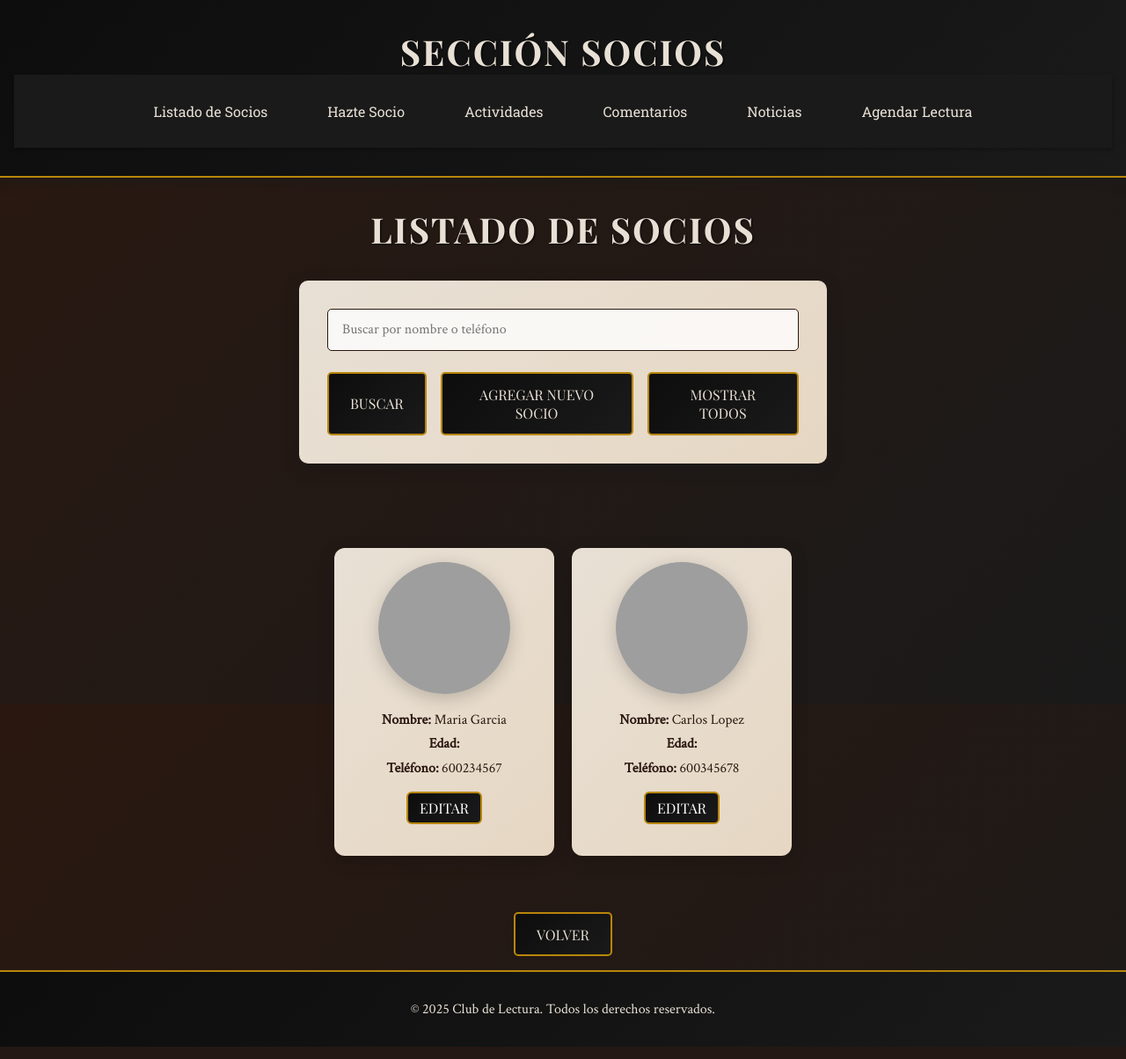
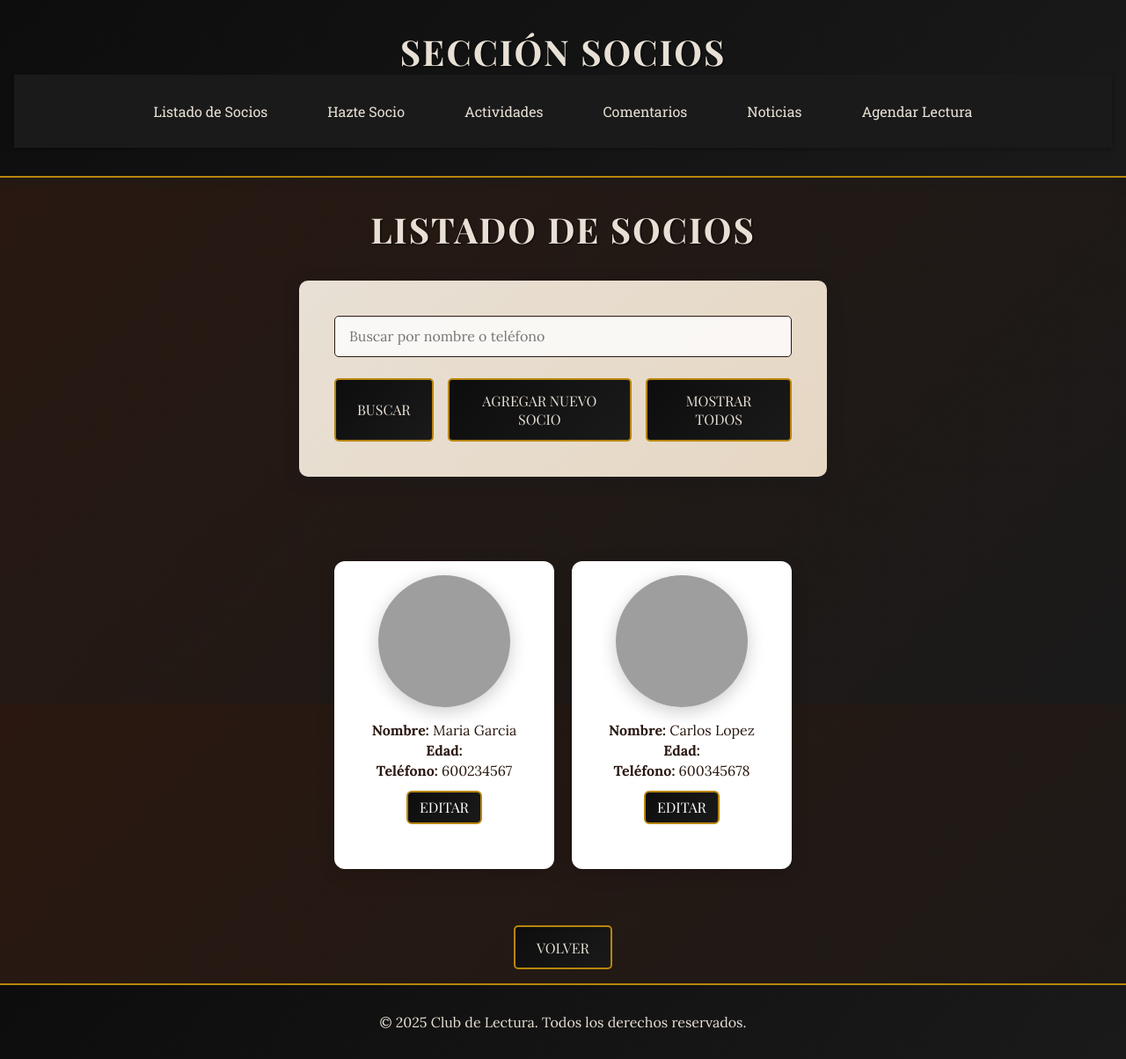
Before and after one commit to JavierMB91/Desarrollo-Web-en-Entorno-Cliente, a PHP site: page /socios.php in a window 1280 px wide. Shown: the whole page at 88% size. Run offline with PHP 8.4, Linux system fonts and the light colour scheme; data comes from the database, SQL or seed files in the repository; grey boxes are pictures that could not be loaded.

Commit message:
Ligeros cambios

```diff
--- a/Formulario Club Deportivo/app/css/estilos.css
+++ b/Formulario Club Deportivo/app/css/estilos.css
@@ -1,5 +1,5 @@
 /* ===== IMPORTACIONES Y VARIABLES GLOBALES ===== */
-@import url('https://fonts.googleapis.com/css2?family=Playfair+Display:wght@400;700&family=Merriweather:wght@300;400&family=Roboto+Slab:wght@300;400&family=Crimson+Text:ital,wght@0,400;1,400&display=swap');
+@import url('https://fonts.googleapis.com/css2?family=Lora:ital,wght@0,400;0,700;1,400&family=Playfair+Display:wght@400;700&family=Roboto+Slab:wght@300;400&display=swap');
 
 :root {
     --ebano-oscuro: #0D0D0D;
@@ -24,12 +24,10 @@
 html, body {
     scroll-behavior: smooth;
     height: 100%;
-    margin: 0;
-    padding: 0;
 }
 
 body {
-    font-family: 'Crimson Text', serif;
+    font-family: 'Lora', serif;
     background: linear-gradient(135deg, var(--madera-ebano), var(--ebano-medio));
     min-height: 100vh;
     display: flex;
@@ -43,7 +41,7 @@ body {
     flex-direction: column;
 }
 
-.container main, main {
+main {
     flex: 1;
     max-width: 1200px;
     width: 100%;
@@ -139,7 +133,7 @@ section p {
 }
 
 /* ===== FORMULARIOS ===== */
-form, main form {
+form {
     max-width: 750px;
     margin: 2rem auto;
     background: linear-gradient(135deg, var(--papel-antiguo), #E6D7C3);
@@ -159,15 +153,12 @@ form, main form {
 
 .bloque-form input,
 .bloque-form select,
-.bloque-form textarea,
-main form input,
-main form select,
-main form textarea {
+.bloque-form textarea {
     width: 100%;
     padding: 1rem;
     border-radius: 5px;
     border: 1px solid var(--madera-ebano);
-    font-family: 'Crimson Text', serif;
+    font-family: 'Lora', serif;
     font-size: 1.15rem;
     background: rgba(255, 255, 255, 0.8);
     resize: none;
@@ -201,10 +189,7 @@ main form textarea:focus {
 button[type="submit"],
 .btn,
 .btn-atras,
-.boton-principal,
-main form button,
-main form .btn,
-main form .btn-atras {
+.boton-principal {
     background: linear-gradient(135deg, var(--ebano-oscuro), var(--ebano-medio));
     color: var(--papel-antiguo);
     padding: 0.8rem 1.5rem;
@@ -379,22 +360,6 @@ main form .btn-atras:hover {
     max-width: 1100px;
 }
 
-/* Tarjetas */
-.socio-card {
-    flex: 0 1 calc((100% - 60px) / 4); /* 4 tarjetas por fila, gap 20px → 3 gaps = 60px */
-    min-width: 200px;  /* opcional: que no se encojan demasiado en pantallas pequeñas */
-    max-width: 300px;  /* opcional: que no crezcan demasiado */
-    box-sizing: border-box;
-    display: flex;
-    flex-direction: column;
-    justify-content: flex-start;
-    background: linear-gradient(135deg, var(--papel-antiguo), #E6D7C3);
-    padding: 1rem;
-    border-radius: 8px;
-    box-shadow: 0 5px 15px rgba(0,0,0,0.1);
-    min-height: 350px;
-}
-
 
 
 /* Card del socio */
@@ -587,14 +553,8 @@ main form .btn-atras:hover {
 }
 
 /* ===== FORMULARIOS ESPECÍFICOS ===== */
-form[action="socios.php"],
-form[action="servicios.php"] {
-    max-width: 600px;
-    margin: 2rem auto;
-    padding: 2rem;
-    background: linear-gradient(135deg, var(--papel-antiguo), #E6D7C3);
-    border-radius: 10px;
-    box-shadow: 0 5px 15px var(--sombra-ebano);
+form[action="socios.php"], form[action="servicios.php"] {
+    max-width: 600px; /* Hereda el resto de 'form' y solo cambia el tamaño */
     text-align: center;
 }
 
@@ -604,15 +564,14 @@ form[action="servicios.php"] input[type="text"] {
     padding: 0.8rem 1rem;
     border-radius: 5px;
     border: 1px solid var(--madera-ebano);
-    font-family: 'Crimson Text', serif;
+    font-family: 'Lora', serif;
     font-size: 1rem;
     background: rgba(255, 255, 255, 0.8);
     box-sizing: border-box;
     margin-bottom: 1.5rem;
 }
 
-form[action="socios.php"] .contenedor-botones,
-form[action="servicios.php"] .contenedor-botones {
+form[action="socios.php"] .contenedor-botones, form[action="servicios.php"] .contenedor-botones {
     margin-top: 0;
     margin-bottom: 0;
     justify-content: center;
--- a/Formulario Club Deportivo/app/editarServicio.php
+++ b/Formulario Club Deportivo/app/editarServicio.php
@@ -60,7 +60,7 @@ if ($_SERVER['REQUEST_METHOD'] === 'POST') {
 <!DOCTYPE html>
 <html>
 <head>
-    <meta charset="utf-8">
+    <meta charset="UTF-8">
     <meta name="viewport" content="width=device-width, initial-scale=1">
     <title>Editar servicio</title>
     <link rel="stylesheet" href="css/estilos.css">
--- a/Formulario Club Deportivo/db_config.php
+++ b/Formulario Club Deportivo/db_config.php
@@ -6,5 +6,5 @@ $db_user = $_ENV['DB_USER'] ?? 'developer';
 $db_password = $_ENV['DB_PASSWORD'] ?? 'dev_password';
 
 // Configuración para mostrar errores en desarrollo
-error_reporting(E_ALL);
-ini_set('display_errors', 1);
+// error_reporting(E_ALL);
+// ini_set('display_errors', 1);
```
Also changed, not shown: other parts of Formulario Club Deportivo/app/css/estilos.css (+138 -51 lines).
